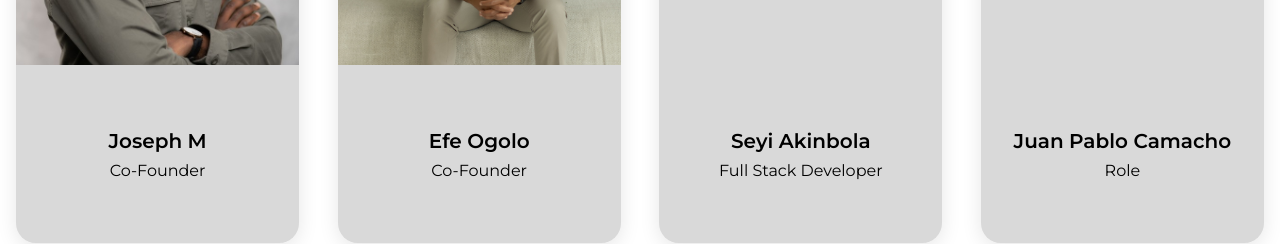
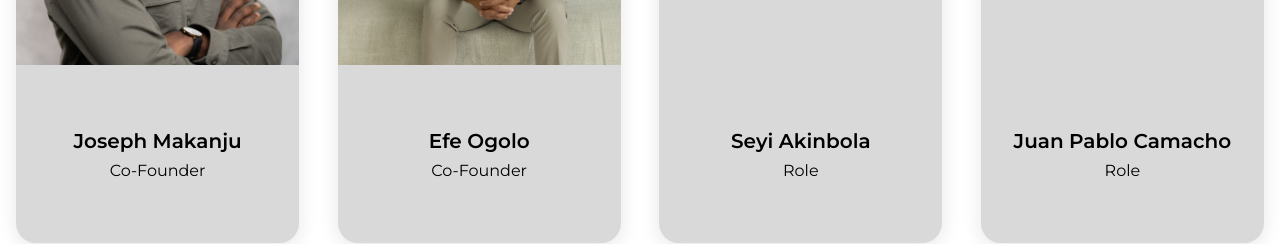
Before and after one commit to sakinbola/At-It-Landing-Page, a React (Vite) app: page / in a window 1280 px wide. Shown: the part 5440-5684 px from the top of the page. Built offline with nearby package versions, Linux system fonts and the light colour scheme.

Commit message:
added docs production folder

```diff
--- a/src/pages/team.jsx
+++ b/src/pages/team.jsx
@@ -23,7 +23,7 @@ function Team() {
 
 
             <div className =  "team-description">
-              <h2> Joseph M</h2>
+              <h2> Joseph Makanju </h2>
               <p className = "Role"> Co-Founder </p>
               <p className = "Bio" > </p>
             </div>
@@ -50,7 +50,7 @@ function Team() {
               </div>
             <div className =  "team-description">
               <h2> Seyi Akinbola </h2>
-              <p className = "Role"> Full Stack Developer </p>
+              <p className = "Role"> Role </p>
               <p className = "Bio" > </p>
             </div>
         </div>
--- a/vite.config.js
+++ b/vite.config.js
@@ -4,4 +4,8 @@ import react from '@vitejs/plugin-react-swc'
 // https://vite.dev/config/
 export default defineConfig({
   plugins: [react()],
+  base: '/At-It-Landing-Page/',
+  build: {
+    outDir: 'docs'
+  }
 })
```
Also changed, not shown: 13 other files (tests, documents, lock files or other folders).
